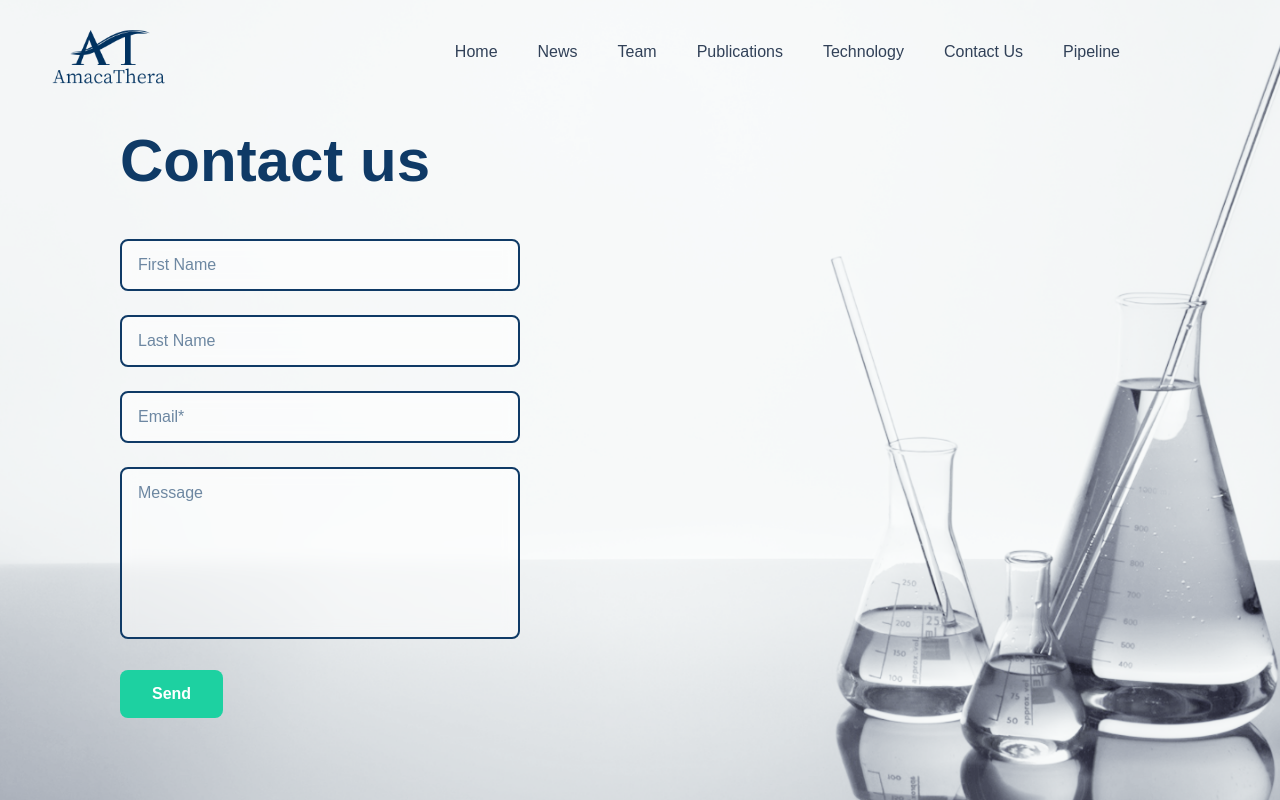
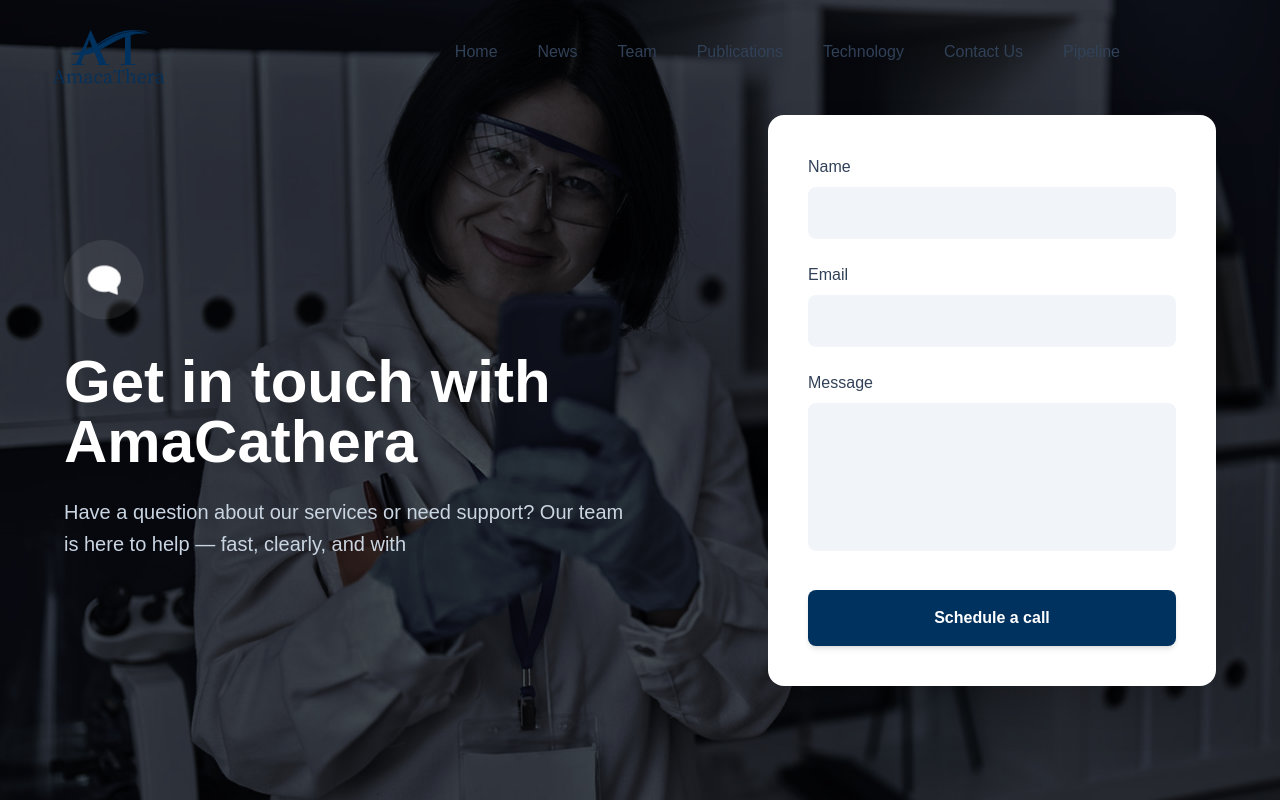
Before and after one commit to sharonatikin/amacathera, a Next.js app: page /contact-us in a window 1280 px wide. Shown: the top 800 px of the page. Built offline with nearby package versions, Linux system fonts and the light colour scheme.

Commit message:
11/11/25.1

```diff
--- a/src/app/(frontend)/contact-us/page.tsx
+++ b/src/app/(frontend)/contact-us/page.tsx
@@ -1,111 +1,130 @@
-'use client';
-import { useState } from 'react';
+'use client'
+import React, { useState } from 'react';
 
-export default function ContactUsSection() {
+const ContactSection: React.FC = () => {
   const [formData, setFormData] = useState({
-    firstName: '',
-    lastName: '',
+    name: '',
     email: '',
     message: ''
   });
 
   const handleChange = (e: React.ChangeEvent<HTMLInputElement | HTMLTextAreaElement>) => {
-    const { name, value } = e.target;
-    setFormData(prev => ({
-      ...prev,
-      [name]: value
-    }));
+    setFormData({
+      ...formData,
+      [e.target.name]: e.target.value
+    });
   };
 
   const handleSubmit = (e: React.FormEvent) => {
     e.preventDefault();
     console.log('Form submitted:', formData);
-    // Reset form
-    setFormData({ firstName: '', lastName: '', email: '', message: '' });
+    // Add your form submission logic here
   };
 
   return (
+    <div className="min-h-screen relative overflow-hidden">
+      {/* Background Image with Overlay */}
       <div
-      className="relative w-full h-full bg-cover bg-center bg-no-repeat"
+        className="absolute inset-0 bg-cover bg-center"
         style={{
           backgroundImage: 'url("/images/contact-bg.png")',
         }}
       >
+      </div>
 
-      {/* Left side - Contact Form */}
-      <div className="relative z-10 w-full lg:w-1/2 min-h-screen flex flex-col justify-center pt-[10%] px-16 lg:px-30 py-20">
-        <div className="max-w-md">
-          {/* Title */}
-          <h1 className="text-5xl lg:text-6xl font-bold text-[#0f3a66] mb-12">
-            Contact us
+      {/* Content Container */}
+      <div className="relative z-10 min-h-screen flex items-center justify-center px-4 sm:px-6 md:px-8 py-12 md:py-16">
+        <div className="w-full max-w-6xl flex flex-col lg:flex-row items-center gap-8 lg:gap-16">
+
+          {/* Left Side - Text Content */}
+          <div className="flex-1 text-white text-center lg:text-left">
+            {/* Icon */}
+            <div className="inline-flex items-center justify-center w-16 h-16 sm:w-20 sm:h-20  rounded-full mb-6 lg:mb-8">
+              <img src="/icons/Chat.png" className="w-16 h-16 sm:w-20 sm:h-20" alt="" />
+            </div>
+
+            {/* Heading */}
+            <h1 className="text-3xl sm:text-4xl md:text-5xl lg:text-6xl font-bold mb-4 md:mb-6">
+              Get in touch with<br />
+              AmaCathera
             </h1>
 
-          {/* Form */}
-          <form onSubmit={handleSubmit} className="space-y-6">
-            {/* First Name */}
+            {/* Description */}
+            <p className="text-base sm:text-lg md:text-xl text-slate-300 leading-relaxed max-w-xl mx-auto lg:mx-0">
+              Have a question about our services or need support? Our team is here to help — fast, clearly, and with
+            </p>
+          </div>
+
+          {/* Right Side - Contact Form */}
+          <div className="flex-1 w-full max-w-sm lg:max-w-md">
+            <div className="bg-white rounded-2xl shadow-2xl p-6 sm:p-8 md:p-10">
+              <form onSubmit={handleSubmit} className="space-y-5 sm:space-y-6">
+
+                {/* Name Field */}
                 <div>
+                  <label htmlFor="name" className="block text-sm sm:text-base font-medium text-slate-700 mb-2">
+                    Name
+                  </label>
                   <input
                     type="text"
-                name="firstName"
-                placeholder="First Name"
-                value={formData.firstName}
+                    id="name"
+                    name="name"
+                    value={formData.name}
                     onChange={handleChange}
-                className="w-full px-4 py-3 border-2 border-[#0f3a66] rounded-lg text-[#0f3a66] placeholder-[#0f3a66]/60 focus:outline-none focus:border-[#1a4f7f] bg-white/50 backdrop-blur-sm transition-colors"
-                required
+                    className="w-full px-4 py-3 sm:py-3.5 bg-slate-100 border-0 rounded-lg focus:outline-none focus:ring-2 focus:ring-[#003260] transition-all text-sm sm:text-base"
+                    placeholder=""
                   />
                 </div>
 
-            {/* Last Name */}
+                {/* Email Field */}
                 <div>
+                  <label htmlFor="email" className="block text-sm sm:text-base font-medium text-slate-700 mb-2">
+                    Email
+                  </label>
                   <input
-                type="text"
-                name="lastName"
-                placeholder="Last Name"
-                value={formData.lastName}
+                    type="email"
+                    id="email"
+                    name="email"
+                    value={formData.email}
                     onChange={handleChange}
-                className="w-full px-4 py-3 border-2 border-[#0f3a66] rounded-lg text-[#0f3a66] placeholder-[#0f3a66]/60 focus:outline-none focus:border-[#1a4f7f] bg-white/50 backdrop-blur-sm transition-colors"
-                required
+                    className="w-full px-4 py-3 sm:py-3.5 bg-slate-100 border-0 rounded-lg focus:outline-none focus:ring-2 focus:ring-[#003260] transition-all text-sm sm:text-base"
+                    placeholder=""
                   />
                 </div>
 
-            {/* Email */}
+                {/* Message Field */}
                 <div>
-              <input
-                type="email"
-                name="email"
-                placeholder="Email*"
-                value={formData.email}
-                onChange={handleChange}
-                className="w-full px-4 py-3 border-2 border-[#0f3a66] rounded-lg text-[#0f3a66] placeholder-[#0f3a66]/60 focus:outline-none focus:border-[#1a4f7f] bg-white/50 backdrop-blur-sm transition-colors"
-                required
-              />
-            </div>
-
-            {/* Message */}
-            <div>
+                  <label htmlFor="message" className="block text-sm sm:text-base font-medium text-slate-700 mb-2">
+                    Message
+                  </label>
                   <textarea
+                    id="message"
                     name="message"
-                placeholder="Message"
                     value={formData.message}
                     onChange={handleChange}
-                rows={6}
-                className="w-full px-4 py-3 border-2 border-[#0f3a66] rounded-lg text-[#0f3a66] placeholder-[#0f3a66]/60 focus:outline-none focus:border-[#1a4f7f] bg-white/50 backdrop-blur-sm transition-colors resize-none"
-                required
+                    rows={5}
+                    className="w-full px-4 py-3 sm:py-3.5 bg-slate-100 border-0 rounded-lg focus:outline-none focus:ring-2 focus:ring-[#003260] transition-all resize-none text-sm sm:text-base"
+                    placeholder=""
                   />
                 </div>
 
                 {/* Submit Button */}
-            <div className="">
+                <div className="pt-2">
                   <button
                     type="submit"
-                className="bg-[#1dd1a1] hover:bg-[#10ac84] text-white px-8 py-3 rounded-lg font-semibold transition-colors duration-300 text-base"
+                    className="w-full bg-[#003260] hover:bg-[#004a8f] text-white font-semibold py-3.5 sm:py-4 rounded-lg transition-all duration-300 shadow-md hover:shadow-xl text-sm sm:text-base"
                   >
-                Send
+                    Schedule a call
                   </button>
                 </div>
               </form>
             </div>
           </div>
+
+        </div>
+      </div>
     </div>
   );
-}
+};
+
+export default ContactSection;
--- a/src/components/FAQSection.tsx
+++ b/src/components/FAQSection.tsx
@@ -46,7 +46,7 @@ export default function FAQSection() {
         </h1>
 
         {/* FAQ Grid Container */}
-        <div className="border-2 border-blue-400 rounded-2xl p-8 bg-white/50">
+        <div className=" shadow-sm rounded-2xl p-8 bg-white/50">
           <div className="grid grid-cols-1 lg:grid-cols-2 gap-6 items-start">
             {faqData.map((faq, index) => (
               <div
--- a/src/components/publication/Hero.tsx
+++ b/src/components/publication/Hero.tsx
@@ -4,7 +4,7 @@ import { ArrowRight } from 'lucide-react';
 const BioEngineeringFounder: React.FC = () => {
   return (
     <div
-      className="relative w-full min-h-screen md:min-h-[130vh] bg-cover bg-center bg-no-repeat"
+      className="relative  w-full min-h-screen md:min-h-[130vh] bg-cover bg-center bg-no-repeat"
       style={{
         backgroundImage: 'url("/images/publication-bg.png")',
       }}
@@ -12,7 +12,7 @@ const BioEngineeringFounder: React.FC = () => {
       <div className="max-w-7xl relative w-full mx-auto px-4 sm:px-6 md:px-0">
         <div className="grid grid-cols-1 md:grid-cols-2 gap-8 md:gap-12 items-center">
           {/* Left Content Section */}
-          <div className="space-y-4 sm:space-y-6 md:space-y-2 py-12 sm:py-16 md:ml-20 md:pt-[15vh]">
+          <div className="space-y-4 sm:space-y-6 md:space-y-2 py-12 sm:py-16 md:ml-20 pt-[10vh] md:pt-[15vh]">
             <h1 className="text-3xl sm:text-4xl md:text-5xl font-bold text-slate-800 leading-tight">
               Co-founded by a<br />
               <span className="text-blue-900">Bioengineering Pioneer</span>
--- a/src/components/technology/AmacaGelPlatform.tsx
+++ b/src/components/technology/AmacaGelPlatform.tsx
@@ -2,12 +2,12 @@ import { ArrowRight, Brain } from 'lucide-react';
 
 export default function AmacaGelPlatform() {
   return (
-    <div className="w-full flex items-center h-140 bg-gradient-to-br from-[#0f3a66] via-[#1a4f7f] to-[#0d2d52] a overflow-hidden px-6 py-20">
+    <div className="w-full flex items-center  bg-gradient-to-br from-[#0f3a66] via-[#1a4f7f] to-[#0d2d52] a overflow-hidden px-6 py-20">
 
 
       {/* Main Container */}
       <div className="relative z-10 max-w-7xl mx-auto min-h-screen flex items-center">
-        <div className="grid grid-cols-1 lg:grid-cols-2 gap-12 lg:gap-20 items-center w-full">
+        <div className="grid grid-cols-1  lg:grid-cols-2 gap-12 lg:gap-20 items-center w-full">
 
           {/* Left Section - Content */}
           <div className="flex flex-col justify-center">
--- a/src/components/technology/TechnologySection.tsx
+++ b/src/components/technology/TechnologySection.tsx
@@ -10,14 +10,14 @@ export default function TechnologySection() {
     }
   };
   return (
-    <div className="relative min-h-screen bg-gradient-to-br from-blue-50 via-blue-100 to-blue-50 overflow-hidden">
+    <div className="relative min-h-screen bg-gradient-to-br from-blue-50 via-blue-100 to-blue-50  overflow-hidden">
       {/* Background decorative elements */}
       <div
         className="absolute inset-0 w-full h-full"
         style={{
           backgroundImage: 'url("/images/tech-bg.png")',
           backgroundSize: 'cover',
-          backgroundPosition: 'center',
+          backgroundPosition: 'center left ',
           backgroundRepeat: 'no-repeat',
           width: '100vw',
         }}
```
Also changed, not shown: src/components/Hero.tsx (+60 -66 lines), src/components/our-team/ProfileDetail.tsx (+68 -29 lines), src/components/publication/Publication.tsx (+20 -17 lines), src/components/publication/PublicationHero.tsx (+4 -4 lines), public/icons/Chat.png (added), public/images/contact-bg.png. Lines whose indentation alone changed are shown as unchanged.
